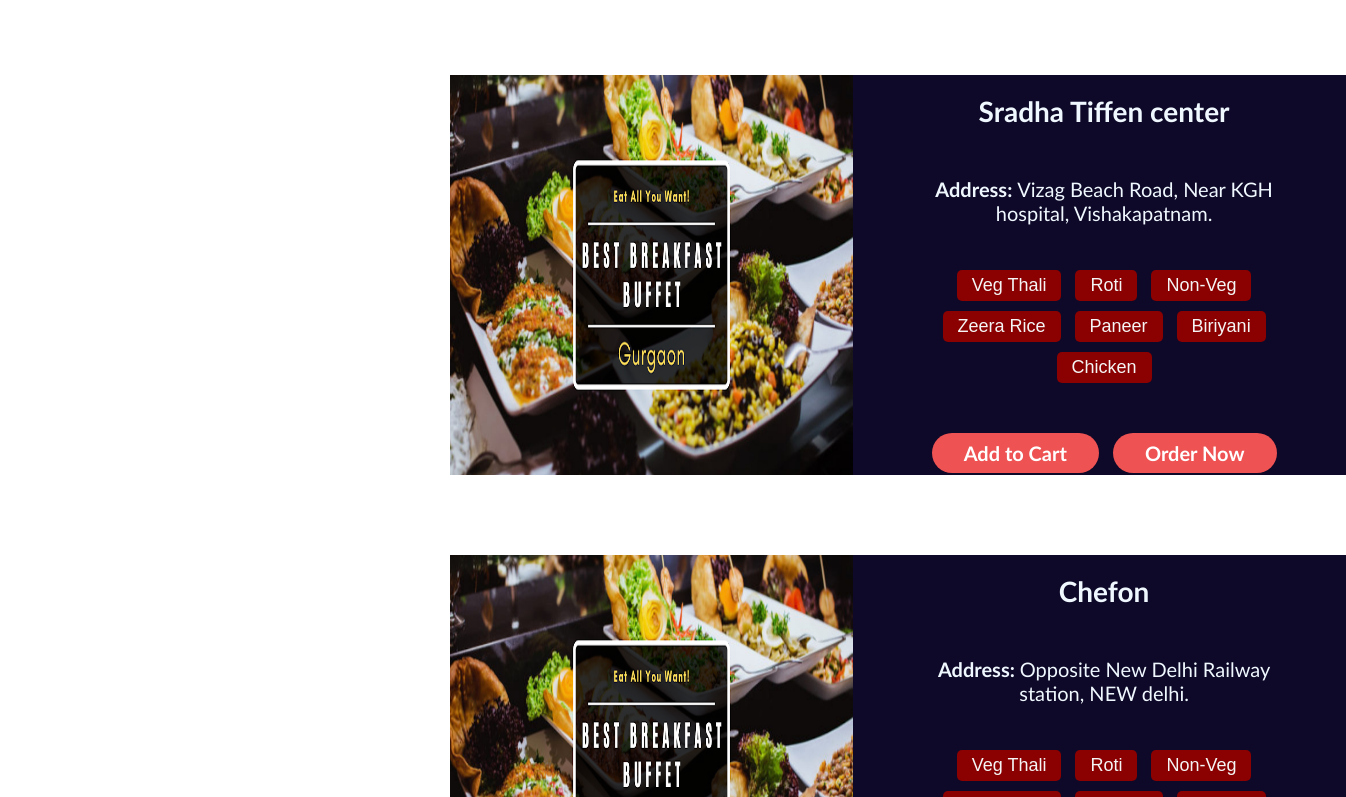
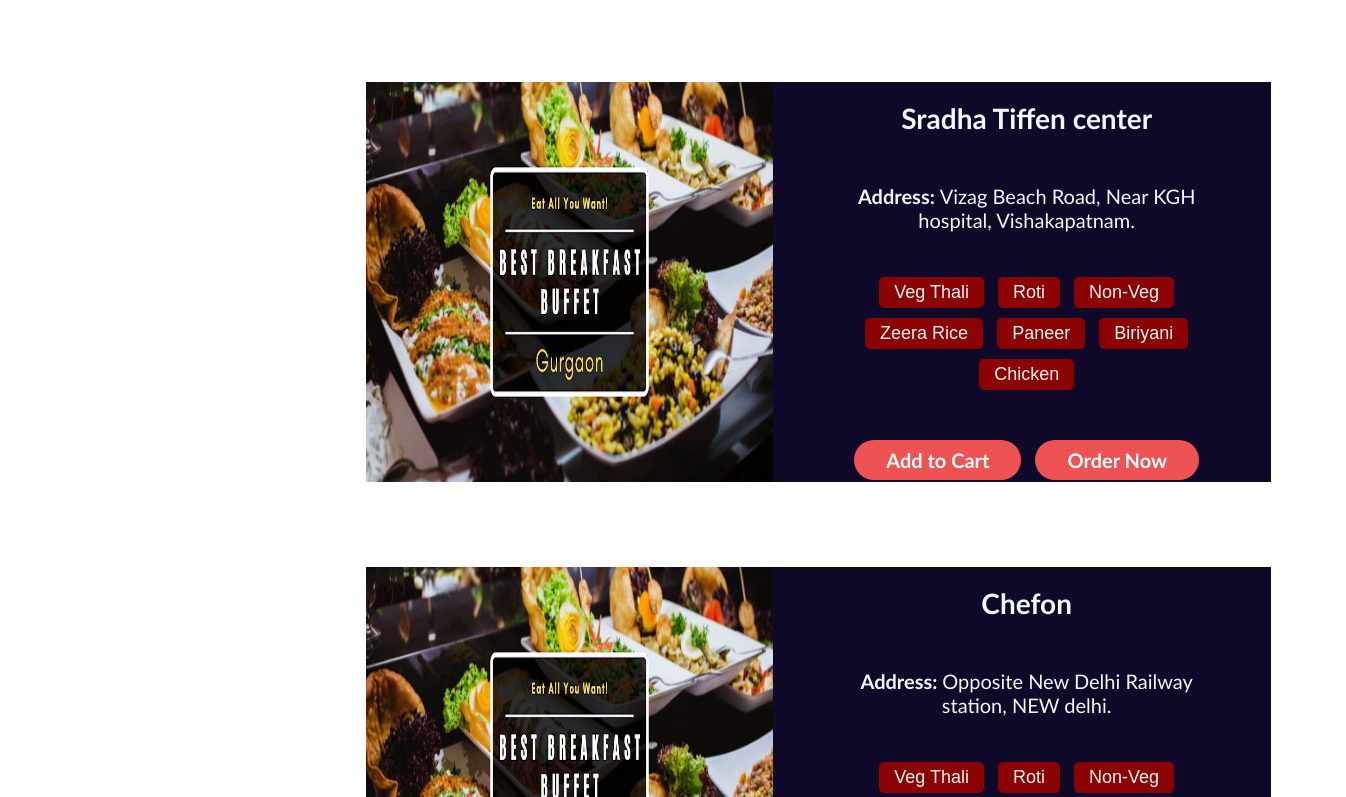
Before and after one commit to meerath/Foodie-App, a plain HTML site: page list/lunch.html in a window 1280 px wide. Shown: the part 2003-2800 px from the top of the page, 1346 px wide, since content can reach past the window. Drawn offline with Linux system fonts and the light colour scheme.

Commit message:
fix layout

```diff
--- a/list/listing.css
+++ b/list/listing.css
@@ -44,18 +44,26 @@ header {
     font-family: 'Gill Sans', 'Gill Sans MT', Calibri, 'Trebuchet MS', sans-serif;
 }
 
+main {
+    display: flex;
+    align-items: flex-start;
+    width: 100%;
+}
+
 #filter{
-    height: 500px;
+    height: 100%;
     width: 20%;
     /* border: black 2px solid; */
     float: left;
     margin-left: 55px;
     margin-top: 84px;
 }
+#cards {
+    width: 75%;
+        /* float: left; */
+}
 .listcard{
     height: 400px;
-    width: 70%;
-    border: black 2px solid;
     /* float: left; */
     margin-left: 55px;
     margin-top: 85px;
@@ -64,18 +72,6 @@ header {
     background-color: #0e0928;
     display: inline-block ;
 }
-.listcard2 {
-        height: 400px;
-        width: 70%;
-        /* border: black 2px solid; */
-        /* float: left; */
-        margin-left: 450px;
-        /* margin-bottom: 50px; */
-        /* position: relative; */
-        margin-top: 80px;
-        background-color: #0e0928;
-        display: inline-block;
-    }
  .bfimg{
     /* position: absolute; */
     float: left;
--- a/list/lunch.html
+++ b/list/lunch.html
@@ -33,6 +33,7 @@
 
     </header>
 
+    <main>
         <aside id="filter">
             <div class="countries">
                 <span class="country-item"><input type="radio" name="indian" id="indian">Indian</span>
@@ -56,6 +57,7 @@
 
             </div>
         </aside>
+        <div id="cards">
             <div class="listcard">
                 <div class="bfimg">
                     <img src="../images/buffet.jpg" alt="buffet" class="foodimg">
@@ -114,7 +116,7 @@
                 </div>
 
             </div>
-    <div class="listcard2">
+            <div class="listcard">
                 <div class="bfimg">
                     <img src="../images/chicken.jpg" alt="chicken" class="foodimg">
                 </div>
@@ -143,7 +145,7 @@
                 </div>
 
             </div>
-    <div class="listcard2">
+            <div class="listcard">
                 <div class="bfimg">
                     <img src="../images/dinner.jpg" alt="buffet" class="foodimg">
                 </div>
@@ -172,7 +174,7 @@
                 </div>
 
             </div>
-    <div class="listcard2">
+            <div class="listcard">
                 <div class="bfimg">
                     <img src="../images/buffet.jpg" alt="buffet" class="foodimg">
                 </div>
@@ -200,8 +202,7 @@
                     </div>
                 </div>
             </div>
-
-    <div class="listcard2">
+            <div class="listcard">
                 <div class="bfimg">
                     <img src="../images/buffet.jpg" alt="buffet" class="foodimg">
                 </div>
@@ -229,6 +230,8 @@
                     </div>
                 </div>
             </div>
+        </div>
+    </main>
 <footer>
     <hr />
     <h3>&copy;Meerath Pvt lim</h3>
```
Also changed, not shown: list/dinner.html (+8 -6 lines), list/listing.html (+17 -9 lines), list/snacks.html (+10 -6 lines). Lines whose indentation alone changed are shown as unchanged.
